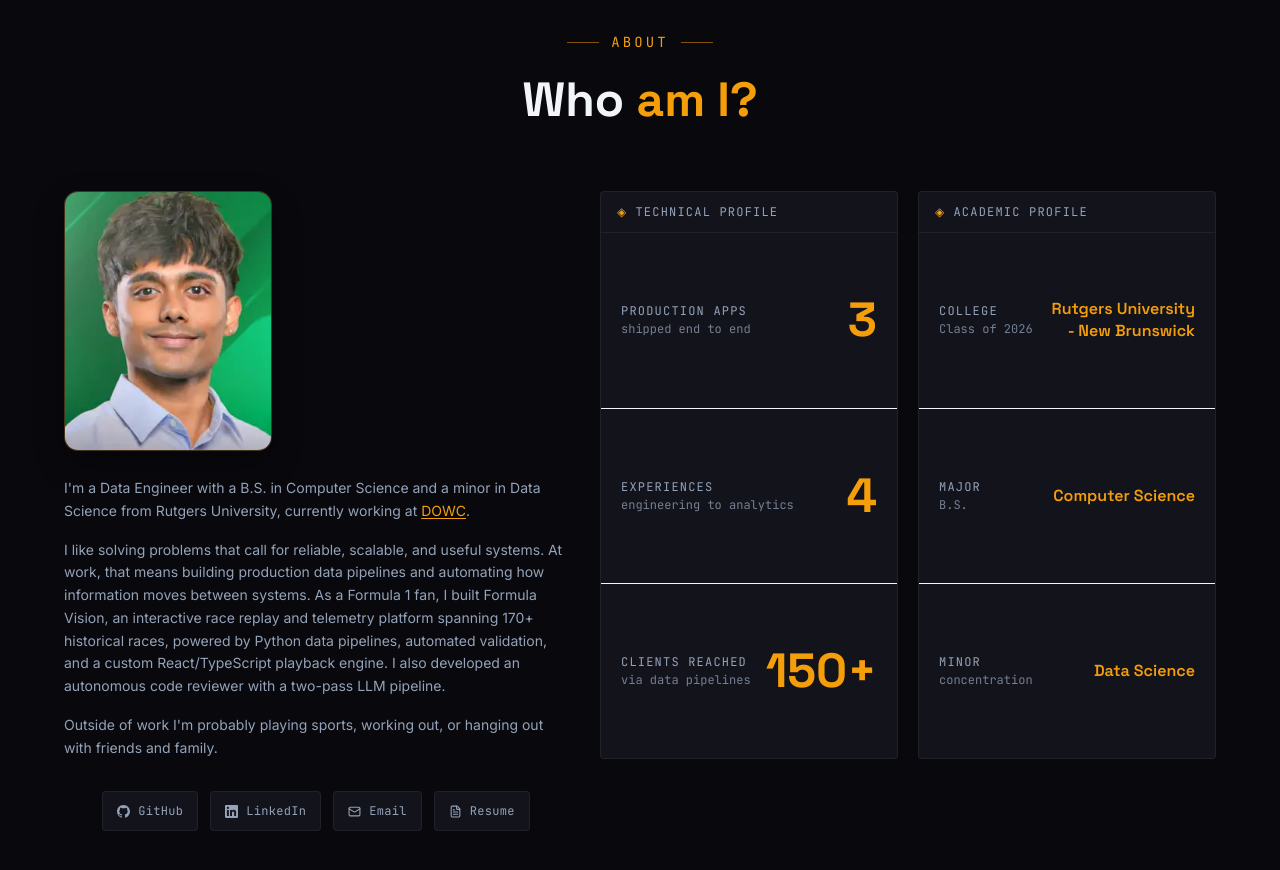
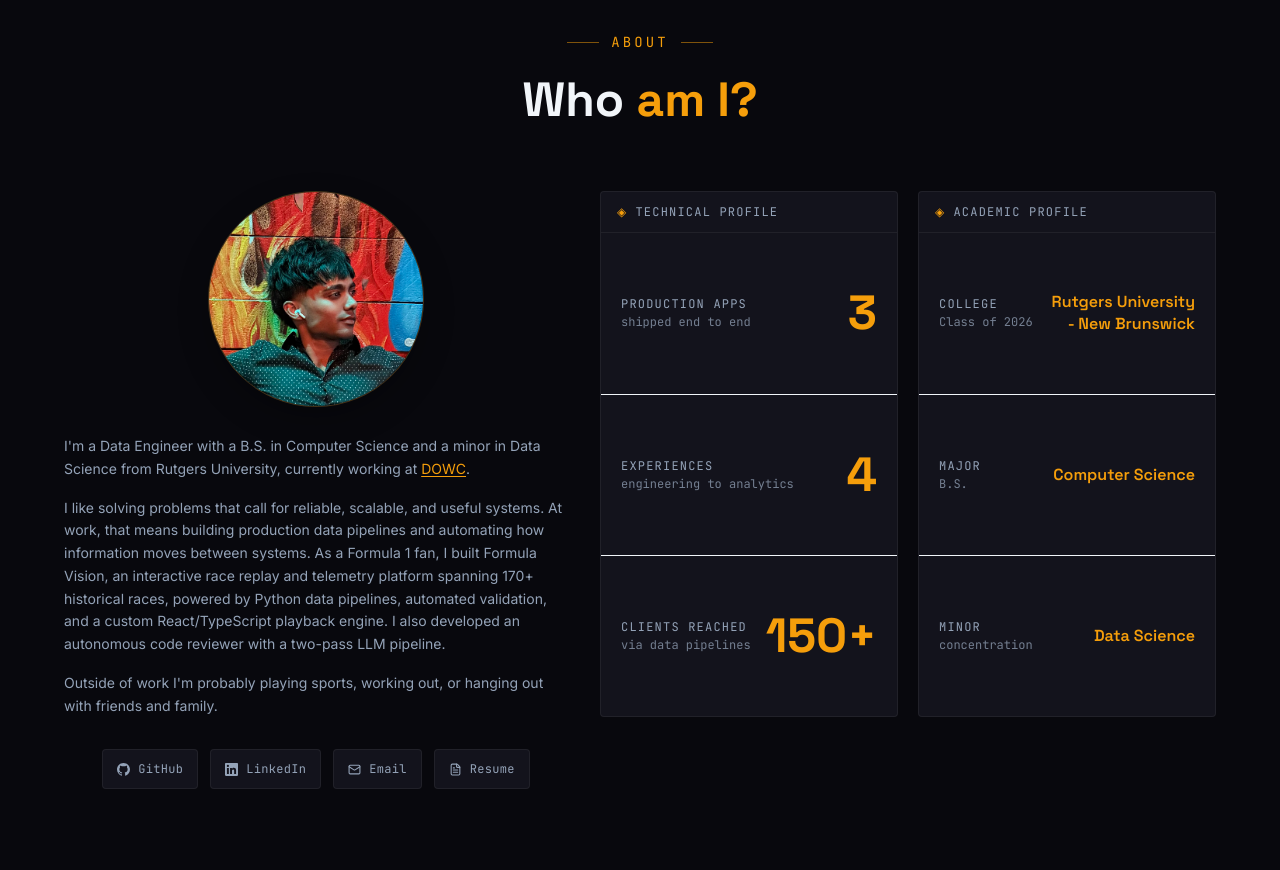
Before and after one commit to pvparekh/portfolio, a React (Vite) app: page / in a window 1280 px wide. Shown: the part 880-1750 px from the top of the page. Built offline with nearby package versions, Linux system fonts and the light colour scheme.

Commit message:
Refine About with centered high-resolution circular portrait

```diff
--- a/src/App.tsx
+++ b/src/App.tsx
@@ -549,10 +549,10 @@ function AboutSection() {
             <figure className="about-portrait">
               <div className="about-portrait-frame">
                 <img
-                  src="/about-portrait.webp"
-                  alt="Parth Parekh"
-                  width={264}
-                  height={330}
+                  src="/IMG_2395.jpeg"
+                  alt="Parth Parekh photographed in front of a colorful mural"
+                  width={1114}
+                  height={1536}
                   loading="lazy"
                   decoding="async"
                 />
--- a/src/style.css
+++ b/src/style.css
@@ -911,32 +911,37 @@ a.renaissance-company-name:hover { color: var(--accent); }
 }
 
 
-/* About portrait: compact editorial image beside the existing profile boards.
-   Only the About section is affected; no changes to the hero or other pages. */
+/* About portrait: centered circular crop of the original high-resolution photo.
+   The image is intentionally not resampled: position and zoom match the reference. */
 #about .about-portrait {
-  width: min(100%, 208px);
-  margin: 0 0 26px;
+  width: clamp(174px, 19vw, 216px);
+  max-width: 100%;
+  margin: 0 auto 28px;
 }
 #about .about-portrait-frame {
-  aspect-ratio: 4 / 5;
+  position: relative;
+  width: 100%;
+  aspect-ratio: 1;
   overflow: hidden;
   border: 1px solid var(--accent-border);
-  border-radius: 14px;
+  border-radius: 50%;
   background: var(--bg-card);
-  box-shadow: 0 12px 32px rgba(0, 0, 0, 0.24);
+  box-shadow: 0 12px 30px rgba(0, 0, 0, 0.25);
+  isolation: isolate;
 }
 #about .about-portrait-frame img {
-  width: 100%;
-  height: 100%;
-  object-fit: cover;
   display: block;
+  position: absolute;
+  width: 135%;
+  max-width: none;
+  height: auto;
+  left: 50%;
+  top: 50%;
+  transform: translate(-50%, -41%);
 }
 @media screen and (max-width: 767px) {
   #about .about-portrait {
-    width: min(48vw, 184px);
-    margin: 0 auto 26px;
-  }
-  #about .about-portrait-frame {
-    border-radius: 12px;
+    width: clamp(156px, 42vw, 184px);
+    margin-bottom: 26px;
   }
 }
```
